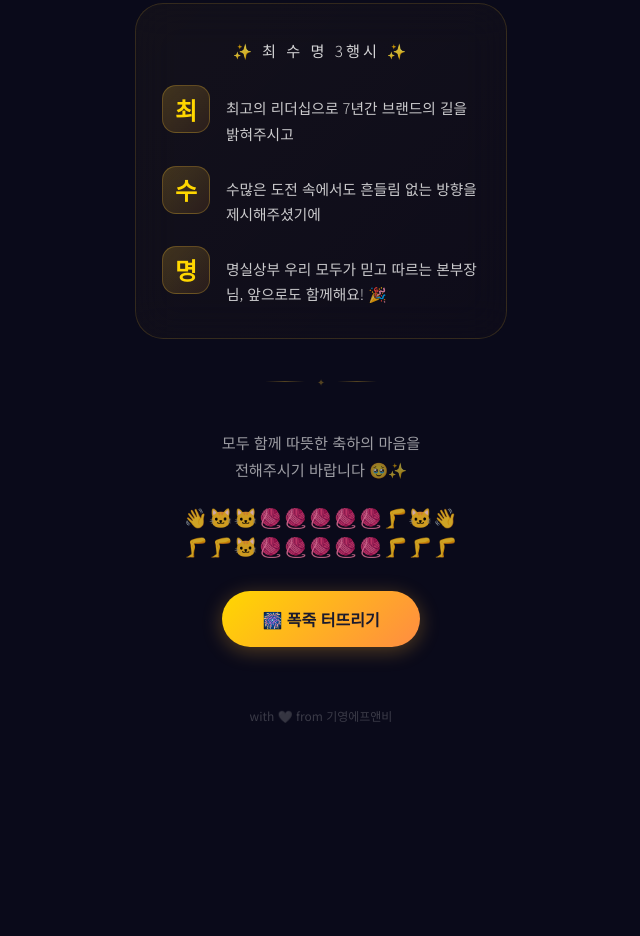
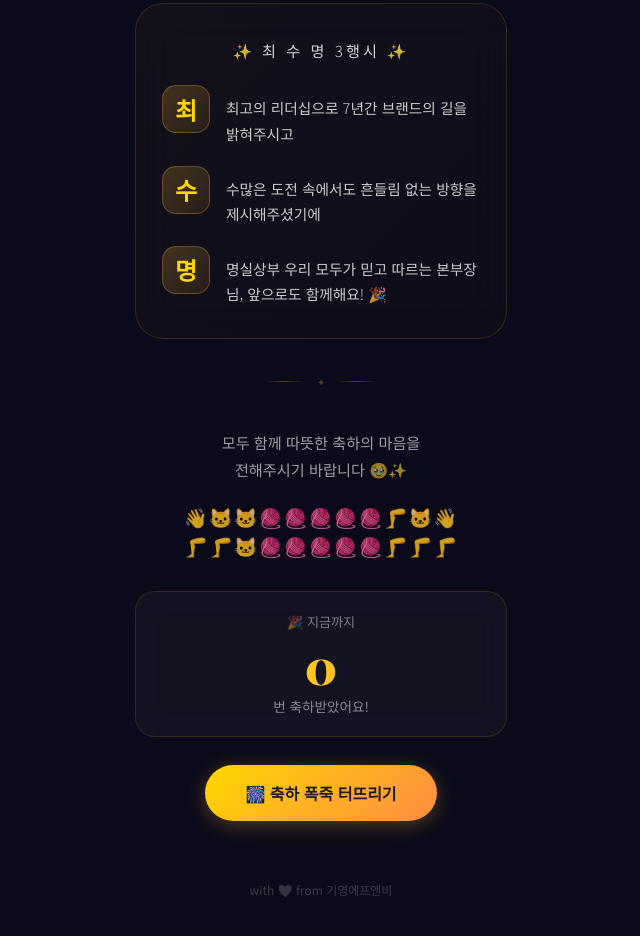
Before and after one commit to Azmo-Shin/kiyoung_chukha, a plain HTML site: page index.html in a window 1280 px wide. Shown: the part 2044-2980 px from the top of the page, without its empty margins (319-959 px from the left). Before the commit the page ends 2898 px from the top, so only its background shows below. Drawn offline with nearby package versions, Linux system fonts and the light colour scheme; no server answers.

Commit message:
축하 카운터 추가

```diff
--- a/index.html
+++ b/index.html
@@ -326,6 +326,46 @@
             margin-bottom: 30px;
         }
 
+        /* ===== 축하 카운터 ===== */
+        .counter-box {
+            background: rgba(255,255,255,0.04);
+            backdrop-filter: blur(16px);
+            -webkit-backdrop-filter: blur(16px);
+            border: 1px solid rgba(255,200,50,0.12);
+            border-radius: 20px;
+            padding: 20px 28px;
+            margin-bottom: 28px;
+            text-align: center;
+        }
+        .counter-label {
+            font-size: 0.82rem;
+            color: rgba(255,255,255,0.45);
+            margin-bottom: 8px;
+        }
+        .counter-number {
+            font-family: 'Playfair Display', serif;
+            font-size: 3rem;
+            font-weight: 900;
+            background: linear-gradient(135deg, #ffd700, #ffb347);
+            -webkit-background-clip: text;
+            -webkit-text-fill-color: transparent;
+            line-height: 1.1;
+            transition: transform 0.3s;
+        }
+        .counter-number.bump {
+            animation: counter-bump 0.4s ease;
+        }
+        @keyframes counter-bump {
+            0% { transform: scale(1); }
+            40% { transform: scale(1.2); }
+            100% { transform: scale(1); }
+        }
+        .counter-unit {
+            font-size: 0.85rem;
+            color: rgba(255,255,255,0.5);
+            margin-top: 4px;
+        }
+
         /* ===== 폭죽 버튼 ===== */
         .firework-btn {
             display: inline-flex;
@@ -511,7 +551,13 @@
             🦵🦵🐱🧶🧶🧶🧶🧶🦵🦵🦵
         </div>
 
-        <button class="firework-btn" onclick="launchFireworks()">🎆 폭죽 터뜨리기</button>
+        <div class="counter-box">
+            <p class="counter-label">🎉 지금까지</p>
+            <p class="counter-number" id="counterNum">-</p>
+            <p class="counter-unit">번 축하받았어요!</p>
+        </div>
+
+        <button class="firework-btn" onclick="celebrate()">🎆 축하 폭죽 터뜨리기</button>
     </div>
 
     <div class="footer">with 🤍 from 기영에프앤비</div>
@@ -562,7 +608,44 @@
 
     document.querySelectorAll('.reveal').forEach(el => observer.observe(el));
 
-    // 폭죽
+    // ===== 카운터 API =====
+    const COUNTER_NS = 'azmo-shin-kiyoung-chukha';
+    const COUNTER_KEY = 'fireworks';
+    const API_BASE = 'https://api.counterapi.dev/v1';
+    const counterEl = document.getElementById('counterNum');
+    let currentCount = 0;
+
+    function updateCounterDisplay(n) {
+        currentCount = n;
+        counterEl.textContent = n.toLocaleString();
+        counterEl.classList.remove('bump');
+        void counterEl.offsetWidth;
+        counterEl.classList.add('bump');
+    }
+
+    // 현재 카운트 로드
+    fetch(`${API_BASE}/${COUNTER_NS}/${COUNTER_KEY}`)
+        .then(r => r.json())
+        .then(data => updateCounterDisplay(data.count || 0))
+        .catch(() => {
+            // API 안되면 localStorage 폴백
+            const local = parseInt(localStorage.getItem('chukha_count') || '0');
+            updateCounterDisplay(local);
+        });
+
+    // 카운터 증가
+    function incrementCounter() {
+        fetch(`${API_BASE}/${COUNTER_NS}/${COUNTER_KEY}/up`)
+            .then(r => r.json())
+            .then(data => updateCounterDisplay(data.count || currentCount + 1))
+            .catch(() => {
+                const next = currentCount + 1;
+                localStorage.setItem('chukha_count', next);
+                updateCounterDisplay(next);
+            });
+    }
+
+    // ===== 폭죽 =====
     function launchFireworks() {
         const colors = ['#ffd700','#ff6b9d','#4ecdc4','#a864fd','#ff9a9e','#84fab0','#fbc2eb','#fff','#ffb347'];
         const screenW = window.innerWidth;
@@ -601,11 +684,16 @@
             }, f * 350);
         }
 
-        // 진동 (모바일)
         if (navigator.vibrate) navigator.vibrate([50, 30, 50]);
     }
 
-    // 페이지 로드시 자동 폭죽
+    // 축하 버튼 = 폭죽 + 카운터 증가
+    function celebrate() {
+        launchFireworks();
+        incrementCounter();
+    }
+
+    // 페이지 로드시 자동 폭죽 (카운트 안 올림)
     window.addEventListener('load', () => setTimeout(launchFireworks, 2000));
 </script>
 
```
